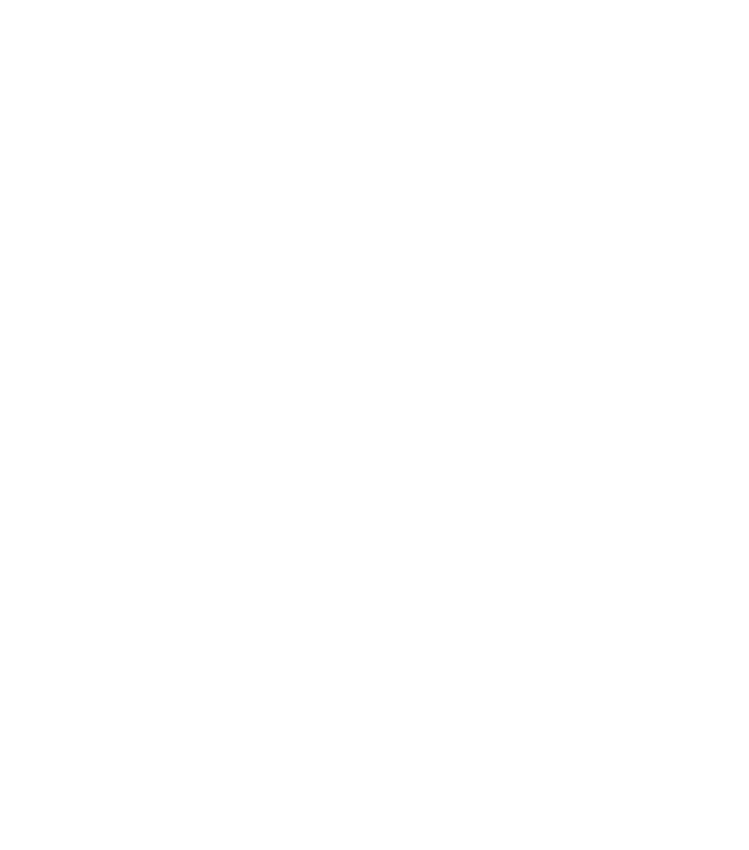
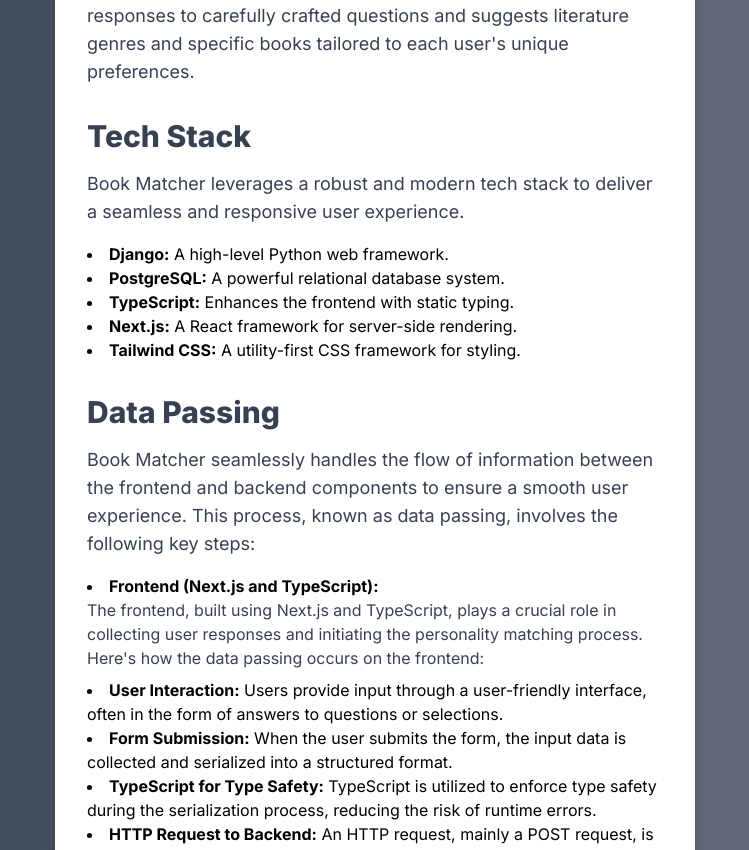
Before and after one commit to Rishi-Mishra0704/book-match-frontend, a Next.js app: page / in a window 1280 px wide. Shown: the part 242-1092 px from the top of the page, without its empty margins (265-1014 px from the left). Before the commit the page ends 800 px from the top, so only its background shows below. Built offline with nearby package versions, Linux system fonts and the light colour scheme.

Commit message:
add welcome screen

```diff
--- a/src/app/page.tsx
+++ b/src/app/page.tsx
@@ -1,7 +1,143 @@
 export default function Home() {
   return (
-    <div>
-      Welcome
+    <div className="bg-gradient-to-r from-gray-700  to-gray-500 min-h-screen flex items-center justify-center">
+      <div className="bg-white p-8 my-4 rounded-lg shadow-md w-full md:w-2/3 lg:w-1/2">
+        {/* Project Overview Card */}
+        <div className="mb-8">
+          <h2 className="text-3xl font-extrabold mb-4 text-gray-700">
+            Project Overview
+          </h2>
+          <p className="text-lg text-gray-700">
+            Book Matcher is an innovative web application designed to provide
+            personalized book recommendations based on individual personalities.
+            Using advanced algorithms, it analyzes user responses to carefully
+            crafted questions and suggests literature genres and specific books
+            tailored to each user's unique preferences.
+          </p>
+        </div>
+
+        {/* Tech Stack Card */}
+        <div className="mb-8">
+          <h2 className="text-3xl font-extrabold mb-4 text-gray-700">
+            Tech Stack
+          </h2>
+          <p className="text-lg text-gray-700">
+            Book Matcher leverages a robust and modern tech stack to deliver a
+            seamless and responsive user experience.
+          </p>
+          <ul className="list-disc list-inside mt-4">
+            <li>
+              <strong>Django:</strong> A high-level Python web framework.
+            </li>
+            <li>
+              <strong>PostgreSQL:</strong> A powerful relational database
+              system.
+            </li>
+            <li>
+              <strong>TypeScript:</strong> Enhances the frontend with static
+              typing.
+            </li>
+            <li>
+              <strong>Next.js:</strong> A React framework for server-side
+              rendering.
+            </li>
+            <li>
+              <strong>Tailwind CSS:</strong> A utility-first CSS framework for
+              styling.
+            </li>
+          </ul>
+        </div>
+
+        {/* Data Passing Card */}
+        <div>
+          <h2 className="text-3xl font-extrabold mb-4 text-gray-700">
+            Data Passing
+          </h2>
+          <p className="text-lg text-gray-700">
+            Book Matcher seamlessly handles the flow of information between the
+            frontend and backend components to ensure a smooth user experience.
+            This process, known as data passing, involves the following key
+            steps:
+          </p>
+          <ul className="list-disc list-inside mt-4">
+            <li>
+              <strong>Frontend (Next.js and TypeScript):</strong>
+              <p className="text-gray-700">
+                The frontend, built using Next.js and TypeScript, plays a
+                crucial role in collecting user responses and initiating the
+                personality matching process. Here's how the data passing occurs
+                on the frontend:
+              </p>
+              <ul className="list-disc list-inside mt-2">
+                <li>
+                  <strong>User Interaction:</strong> Users provide input through
+                  a user-friendly interface, often in the form of answers to
+                  questions or selections.
+                </li>
+                <li>
+                  <strong>Form Submission:</strong> When the user submits the
+                  form, the input data is collected and serialized into a
+                  structured format.
+                </li>
+                <li>
+                  <strong>TypeScript for Type Safety:</strong> TypeScript is
+                  utilized to enforce type safety during the serialization
+                  process, reducing the risk of runtime errors.
+                </li>
+                <li>
+                  <strong>HTTP Request to Backend:</strong> An HTTP request,
+                  mainly a POST request, is sent to the matching endpoint on
+                  the Django backend, carrying the serialized user input.
+                </li>
+              </ul>
+            </li>
+            <li>
+              <strong>Backend (Django):</strong>
+              <p className="text-gray-700">
+                On the backend, powered by the Django web framework, the
+                received data undergoes processing, algorithmic analysis, and
+                interaction with the PostgreSQL database. Here's a detailed
+                breakdown of the backend data passing:
+              </p>
+              <ul className="list-disc list-inside mt-2">
+                <li>
+                  <strong>Receiving the Request:</strong> Django receives the
+                  incoming HTTP request from the frontend, containing the
+                  serialized user input.
+                </li>
+                <li>
+                  <strong>Data Processing:</strong> The backend processes the
+                  received data, extracting user responses and relevant
+                  information.
+                </li>
+                <li>
+                  <strong>Algorithmic Analysis:</strong> Advanced algorithms are
+                  applied to analyze the user's preferences based on the
+                  provided data.
+                </li>
+                <li>
+                  <strong>Database Interaction:</strong> Depending on
+                  the matching algorithm, the backend interacts with the
+                  PostgreSQL database to retrieve additional data relevant to
+                  the user's personality or preferences.
+                </li>
+                <li>
+                  <strong>Matching Result Generation:</strong> Using the
+                  processed information and algorithms, the backend generates
+                  matching results, such as recommended book genres or specific
+                  book titles.
+                </li>
+                <li>
+                  <strong>HTTP Response to Frontend:</strong> The backend sends
+                  an HTTP response in the form of serialized data
+                  (JSON), back to the frontend, completing the data passing
+                  cycle.
+                </li>
+              </ul>
+            </li>
+          </ul>
+        </div>
+      </div>
     </div>
   );
 }
```
